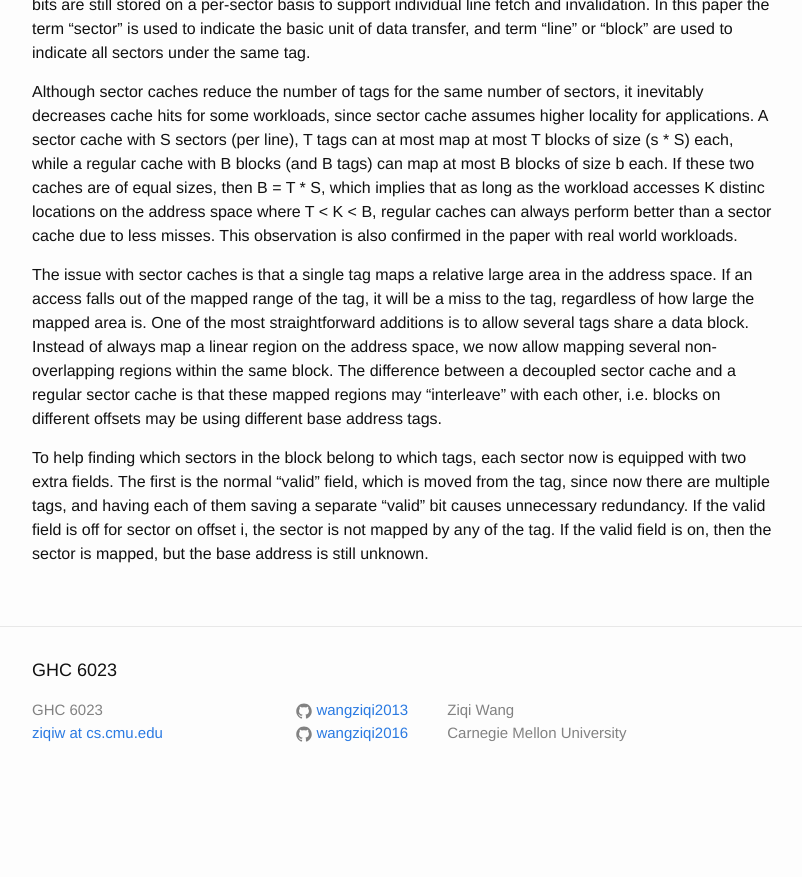
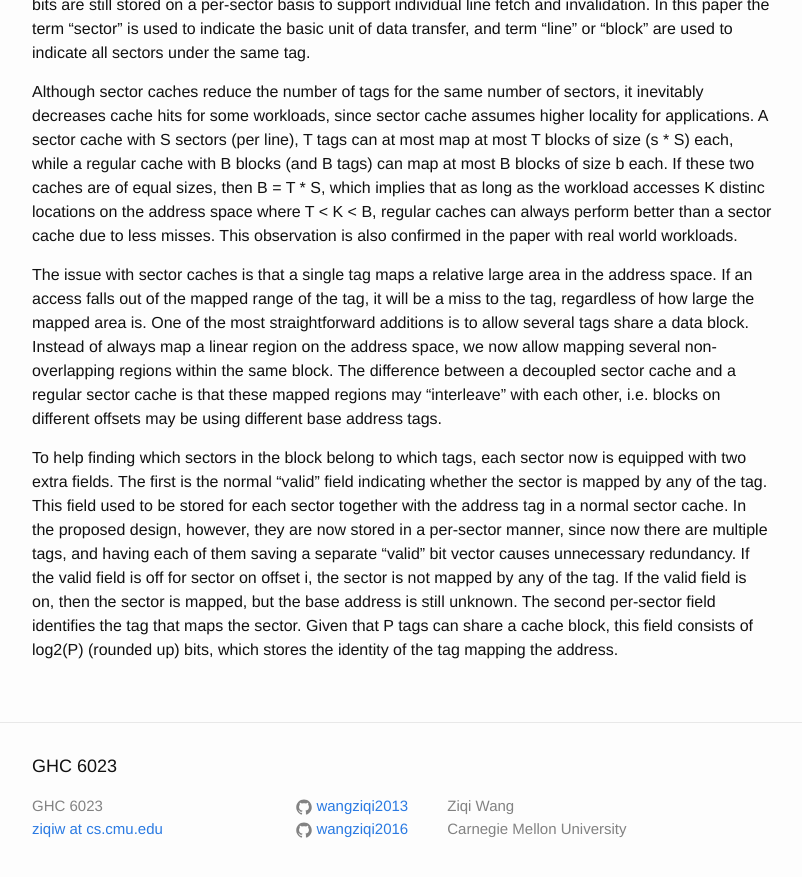
Before and after one commit to wangziqi2013/wangziqi2013.github.io, a Jekyll site: the page built from _posts/2020-05-24-decoupled-sector-caches.markdown, in a window 1280 px wide and 900 px high, scrolled down 940 px. Shown: the top 877 px of the window, without its empty margins (238-1040 px from the left). Built offline with Jekyll 4.4.1, drawn with Linux system fonts in a browser that asks for light colours; before the commit the page ends 1744 px from its top, so only the background shows below that.

Commit message:
Adding second field

```diff
--- a/_posts/2020-05-24-decoupled-sector-caches.markdown
+++ b/_posts/2020-05-24-decoupled-sector-caches.markdown
@@ -48,7 +48,11 @@ difference between a decoupled sector cache and a regular sector cache is that t
 with each other, i.e. blocks on different offsets may be using different base address tags.
 
 To help finding which sectors in the block belong to which tags, each sector now is equipped with two extra fields.
-The first is the normal "valid" field, which is moved from the tag, since now there are multiple tags, and having each
-of them saving a separate "valid" bit causes unnecessary redundancy. If the valid field is off for sector on offset i,
-the sector is not mapped by any of the tag. If the valid field is on, then the sector is mapped, but the base address is
-still unknown.
+The first is the normal "valid" field indicating whether the sector is mapped by any of the tag. This field used to be
+stored for each sector together with the address tag in a normal sector cache.
+In the proposed design, however, they are now stored in a per-sector manner, since now there are multiple tags, and
+having each of them saving a separate "valid" bit vector causes unnecessary redundancy.
+If the valid field is off for sector on offset i, the sector is not mapped by any of the tag. If the valid field is on,
+then the sector is mapped, but the base address is still unknown.
+The second per-sector field identifies the tag that maps the sector. Given that P tags can share a cache block,
+this field consists of log2(P) (rounded up) bits, which stores the identity of the tag mapping the address.
```
